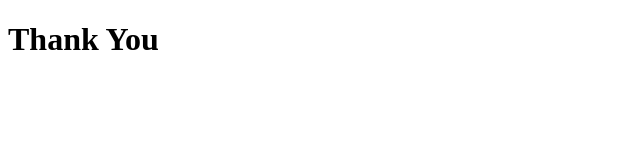
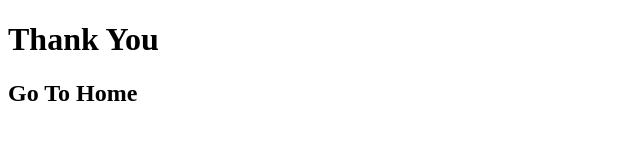
Before and after one commit to Abdullah-MotiWala/Smit-batch18-weekend, a plain HTML site: page def/gfh/thanks.html in a window 1280 px wide. Shown: the whole page, without its empty margins (0-640 px from the left). Drawn offline with Linux system fonts and the light colour scheme.

Commit message:
thanks file updated

```diff
--- a/def/gfh/thanks.html
+++ b/def/gfh/thanks.html
@@ -9,6 +9,7 @@
 
 <body>
     <h1>Thank You</h1>
+    <h2>Go To Home</h2>
 </body>
 
 </html>
```
